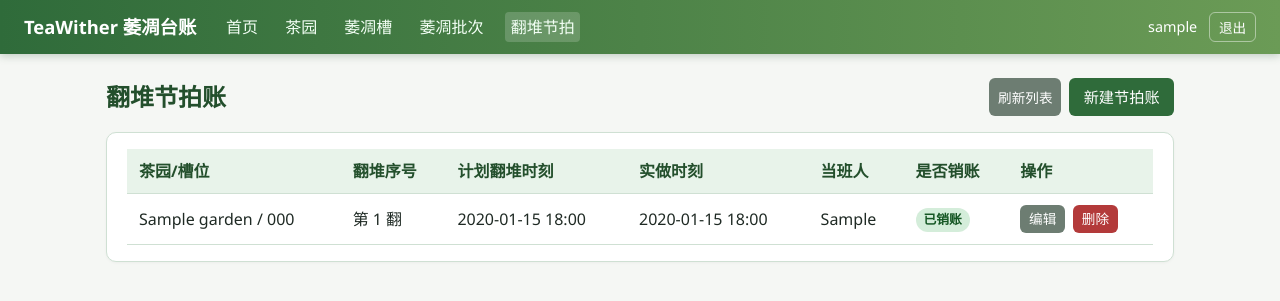
After one commit to lacsar712/ccpro-teawither-a01-GSB, a Django app: page /turns/ in a window 1280 px wide. The commit adds this page. Shown: the top 301 px of the page. Run offline with Django 5.2, Linux system fonts and the light colour scheme; a user stored in the database is signed in; tables that the repository leaves empty hold one stand-in row (values such as "Sample post"); some libraries are stand-ins or nearby versions.

Commit message:
TeaWither A01 GSB side B: turn dwell ledger with settle gating.

```diff
--- a/apps/gardens/models.py
+++ b/apps/gardens/models.py
@@ -1,5 +1,7 @@
 from django.core.exceptions import ValidationError
-from django.db import models
+from django.core.validators import MinValueValidator
+from django.db import models, transaction
+from django.utils import timezone
 
 
 class Garden(models.Model):
@@ -59,10 +61,26 @@ class Trough(models.Model):
     def latest_batch(self):
         return self.batches.order_by("-startedAt", "-id").first()
 
+    def unsettled_turn_count(self):
+        """未销账条数。
+
+        「销账是否完成」与「槽态改可下槽是否放行」走这同一查询函数。
+        """
+        if not self.pk:
+            return 0
+        return self.turn_ledgers.filter(isSettled=False).count()
+
     def clean(self):
         super().clean()
         if self.status != self.STATUS_READY:
             return
+        pending = self.unsettled_turn_count()
+        if pending > 0:
+            raise ValidationError(
+                {
+                    "status": f"无法设为可下槽：尚有 {pending} 条翻堆节拍账待销账。"
+                }
+            )
         latest = None
         if self.pk:
             latest = (
@@ -109,3 +127,77 @@ class WitherBatch(models.Model):
 
     def __str__(self):
         return f"{self.trough} @ {self.startedAt:%Y-%m-%d %H:%M}"
+
+
+class TurnLedger(models.Model):
+    """翻堆节拍账：账挂槽位，未销账前该槽不得进入可下槽。"""
+
+    trough = models.ForeignKey(
+        Trough,
+        on_delete=models.CASCADE,
+        related_name="turn_ledgers",
+        verbose_name="所属槽位",
+    )
+    seq = models.PositiveIntegerField(
+        "翻堆序号",
+        validators=[MinValueValidator(1)],
+    )
+    plannedAt = models.DateTimeField("计划翻堆时刻")
+    actualAt = models.DateTimeField("实做时刻", null=True, blank=True)
+    operator = models.CharField("当班人", max_length=60)
+    isSettled = models.BooleanField("是否销账", default=False)
+
+    class Meta:
+        ordering = ["trough__garden__name", "trough__troughCode", "seq"]
+        verbose_name = "翻堆节拍账"
+        verbose_name_plural = "翻堆节拍账"
+        constraints = [
+            models.UniqueConstraint(
+                fields=["trough", "seq"],
+                name="uniq_turn_seq_per_trough",
+            ),
+        ]
+
+    def __str__(self):
+        return f"{self.trough} 第{self.seq}翻"
+
+    def clean(self):
+        super().clean()
+        # 新建账时槽须正处于萎凋中，其它两种槽态一律不准建账
+        if self._state.adding and self.trough_id is not None:
+            if self.trough.status != Trough.STATUS_WITHERING:
+                raise ValidationError(
+                    {
+                        "trough": "仅「萎凋中」的槽位可新建翻堆节拍账，装叶中、可下槽一律不准建账。"
+                    }
+                )
+        # 实做不得早于计划
+        if (
+            self.actualAt is not None
+            and self.plannedAt is not None
+            and self.actualAt < self.plannedAt
+        ):
+            raise ValidationError(
+                {"actualAt": "实做时刻不得早于计划翻堆时刻。"}
+            )
+
+    def save(self, *args, **kwargs):
+        self.full_clean()
+        return super().save(*args, **kwargs)
+
+    @transaction.atomic
+    def settle(self):
+        """销账：写入实做时刻，同事务核对最新批次已有实测含水，缺则拒绝。"""
+        entry = TurnLedger.objects.select_for_update().get(pk=self.pk)
+        if entry.isSettled:
+            raise ValidationError("该条翻堆节拍账已销账，无需重复销账。")
+        latest = entry.trough.latest_batch()
+        if latest is None or latest.actualMoisture is None:
+            raise ValidationError(
+                "拒绝销账：最新萎凋批次尚无实测含水率，请先补录实测。"
+            )
+        entry.actualAt = timezone.now()
+        if entry.actualAt < entry.plannedAt:
+            raise ValidationError("拒绝销账：实做时刻不得早于计划翻堆时刻。")
+        entry.isSettled = True
+        entry.save()
--- a/apps/gardens/urls.py
+++ b/apps/gardens/urls.py
@@ -40,4 +40,21 @@ urlpatterns = [
         views.BatchDeleteView.as_view(),
         name="batch_delete",
     ),
+    path("turns/", views.TurnLedgerListView.as_view(), name="turn_list"),
+    path("turns/new/", views.TurnLedgerCreateView.as_view(), name="turn_create"),
+    path(
+        "turns/<int:pk>/edit/",
+        views.TurnLedgerUpdateView.as_view(),
+        name="turn_edit",
+    ),
+    path(
+        "turns/<int:pk>/delete/",
+        views.TurnLedgerDeleteView.as_view(),
+        name="turn_delete",
+    ),
+    path(
+        "turns/<int:pk>/settle/",
+        views.TurnLedgerSettleView.as_view(),
+        name="turn_settle",
+    ),
 ]
--- a/apps/gardens/views.py
+++ b/apps/gardens/views.py
@@ -1,10 +1,12 @@
 from django.contrib import messages
 from django.contrib.auth.decorators import login_required
 from django.contrib.auth.mixins import LoginRequiredMixin
+from django.core.exceptions import ValidationError
 from django.http import HttpResponse
-from django.shortcuts import redirect, render
+from django.shortcuts import get_object_or_404, redirect, render
 from django.template.loader import render_to_string
 from django.urls import reverse_lazy
+from django.views import View
 from django.views.generic import (
     CreateView,
     DeleteView,
@@ -12,8 +14,8 @@ from django.views.generic import (
     UpdateView,
 )
 
-from .forms import GardenForm, TroughForm, WitherBatchForm
-from .models import Garden, Trough, WitherBatch
+from .forms import GardenForm, TroughForm, TurnLedgerForm, WitherBatchForm
+from .models import Garden, Trough, TurnLedger, WitherBatch
 
 
 def _wants_htmx(request):
@@ -200,3 +202,77 @@ class BatchDeleteView(LoginRequiredMixin, DeleteView):
     def form_valid(self, form):
         messages.success(self.request, "萎凋批次已删除")
         return super().form_valid(form)
+
+
+# ---- TurnLedger（翻堆节拍账） ----
+
+
+class TurnLedgerListView(LoginRequiredMixin, ListView):
+    model = TurnLedger
+    template_name = "turns/list.html"
+    context_object_name = "turns"
+
+    def get_queryset(self):
+        return TurnLedger.objects.select_related("trough", "trough__garden").all()
+
+    def get(self, request, *args, **kwargs):
+        self.object_list = self.get_queryset()
+        if _wants_htmx(request):
+            html = render_to_string(
+                "turns/_table.html",
+                {"turns": self.object_list},
+                request=request,
+            )
+            return HttpResponse(html)
+        return super().get(request, *args, **kwargs)
+
+
+class TurnLedgerCreateView(LoginRequiredMixin, CreateView):
+    model = TurnLedger
+    form_class = TurnLedgerForm
+    template_name = "turns/form.html"
+    success_url = reverse_lazy("turn_list")
+
+    def form_valid(self, form):
+        messages.success(self.request, "翻堆节拍账已创建")
+        return super().form_valid(form)
+
+
+class TurnLedgerUpdateView(LoginRequiredMixin, UpdateView):
+    model = TurnLedger
+    form_class = TurnLedgerForm
+    template_name = "turns/form.html"
+    success_url = reverse_lazy("turn_list")
+
+    def form_valid(self, form):
+        messages.success(self.request, "翻堆节拍账已更新")
+        return super().form_valid(form)
+
+
+class TurnLedgerDeleteView(LoginRequiredMixin, DeleteView):
+    model = TurnLedger
+    template_name = "turns/confirm_delete.html"
+    success_url = reverse_lazy("turn_list")
+
+    def form_valid(self, form):
+        messages.success(self.request, "翻堆节拍账已删除")
+        return super().form_valid(form)
+
+
+class TurnLedgerSettleView(LoginRequiredMixin, View):
+    """销账动作：写入实做时刻，同事务核对最新批次实测含水。"""
+
+    def post(self, request, pk):
+        entry = get_object_or_404(TurnLedger, pk=pk)
+        try:
+            entry.settle()
+        except ValidationError as exc:
+            messages.error(request, "；".join(exc.messages))
+        else:
+            messages.success(
+                request, f"{entry.trough} 第 {entry.seq} 翻已销账"
+            )
+        return redirect("turn_list")
+
+    def get(self, request, pk):
+        return redirect("turn_list")
--- a/docker-compose.yml
+++ b/docker-compose.yml
@@ -6,7 +6,7 @@ services:
       POSTGRES_USER: teawither
       POSTGRES_PASSWORD: teawither
     ports:
-      - "5450:5432"
+      - "5460:5432"
     volumes:
       - teawither_pg:/var/lib/postgresql/data
     healthcheck:
@@ -19,7 +19,7 @@ services:
   web:
     build: .
     ports:
-      - "4110:4100"
+      - "4120:4100"
     environment:
       DJANGO_DEBUG: "0"
       DJANGO_ALLOWED_HOSTS: "*"
--- a/static/css/style.css
+++ b/static/css/style.css
@@ -216,6 +216,16 @@ table.data tr:hover td {
   color: #004085;
 }
 
+.badge-pending {
+  background: #ffe8cc;
+  color: #8a4b08;
+}
+
+.badge-settled {
+  background: #d4edda;
+  color: #155724;
+}
+
 .form-grid {
   display: grid;
   gap: 0.85rem;
--- a/templates/base.html
+++ b/templates/base.html
@@ -17,6 +17,7 @@
       <a href="{% url 'garden_list' %}" class="{% if 'garden' in request.resolver_match.url_name %}active{% endif %}">茶园</a>
       <a href="{% url 'trough_list' %}" class="{% if 'trough' in request.resolver_match.url_name %}active{% endif %}">萎凋槽</a>
       <a href="{% url 'batch_list' %}" class="{% if 'batch' in request.resolver_match.url_name %}active{% endif %}">萎凋批次</a>
+      <a href="{% url 'turn_list' %}" class="{% if 'turn' in request.resolver_match.url_name %}active{% endif %}">翻堆节拍</a>
     </div>
     <div class="nav-user">
       <span>{{ user.username }}</span>
--- /dev/null
+++ b/templates/turns/_table.html
@@ -0,0 +1,45 @@
+{% if turns %}
+<table class="data">
+  <thead>
+    <tr>
+      <th>茶园/槽位</th>
+      <th>翻堆序号</th>
+      <th>计划翻堆时刻</th>
+      <th>实做时刻</th>
+      <th>当班人</th>
+      <th>是否销账</th>
+      <th>操作</th>
+    </tr>
+  </thead>
+  <tbody>
+    {% for e in turns %}
+    <tr>
+      <td>{{ e.trough.garden.name }} / {{ e.trough.troughCode }}</td>
+      <td>第 {{ e.seq }} 翻</td>
+      <td>{{ e.plannedAt|date:"Y-m-d H:i" }}</td>
+      <td>{% if e.actualAt %}{{ e.actualAt|date:"Y-m-d H:i" }}{% else %}—{% endif %}</td>
+      <td>{{ e.operator }}</td>
+      <td>
+        {% if e.isSettled %}
+        <span class="badge badge-settled">已销账</span>
+        {% else %}
+        <span class="badge badge-pending">待销账</span>
+        {% endif %}
+      </td>
+      <td class="actions">
+        {% if not e.isSettled %}
+        <form method="post" action="{% url 'turn_settle' e.pk %}" style="display:inline">
+          {% csrf_token %}
+          <button type="submit" class="btn btn-sm">销账</button>
+        </form>
+        {% endif %}
+        <a class="btn btn-sm btn-secondary" href="{% url 'turn_edit' e.pk %}">编辑</a>
+        <a class="btn btn-sm btn-danger" href="{% url 'turn_delete' e.pk %}">删除</a>
+      </td>
+    </tr>
+    {% endfor %}
+  </tbody>
+</table>
+{% else %}
+<p class="empty">暂无翻堆节拍账。</p>
+{% endif %}
--- /dev/null
+++ b/templates/turns/list.html
@@ -0,0 +1,17 @@
+{% extends "base.html" %}
+{% block title %}翻堆节拍{% endblock %}
+{% block content %}
+<div class="page-header">
+  <h1>翻堆节拍账</h1>
+  <div class="actions">
+    <button class="btn btn-secondary btn-sm"
+            hx-get="{% url 'turn_list' %}"
+            hx-target="#turn-table"
+            hx-swap="innerHTML">刷新列表</button>
+    <a class="btn" href="{% url 'turn_create' %}">新建节拍账</a>
+  </div>
+</div>
+<div class="card" id="turn-table">
+  {% include "turns/_table.html" %}
+</div>
+{% endblock %}
```
Also changed, not shown: apps/gardens/admin.py (+16 -1 lines), apps/gardens/forms.py (+31 -1 lines), apps/gardens/seed.py (+36 -4 lines), templates/troughs/_table.html (+10 -0 lines), templates/turns/confirm_delete.html (added, +15 -0 lines), templates/turns/form.html (added, +23 -0 lines), README.md, apps/gardens/migrations/0002_turnledger.py (added), 1 other file.
